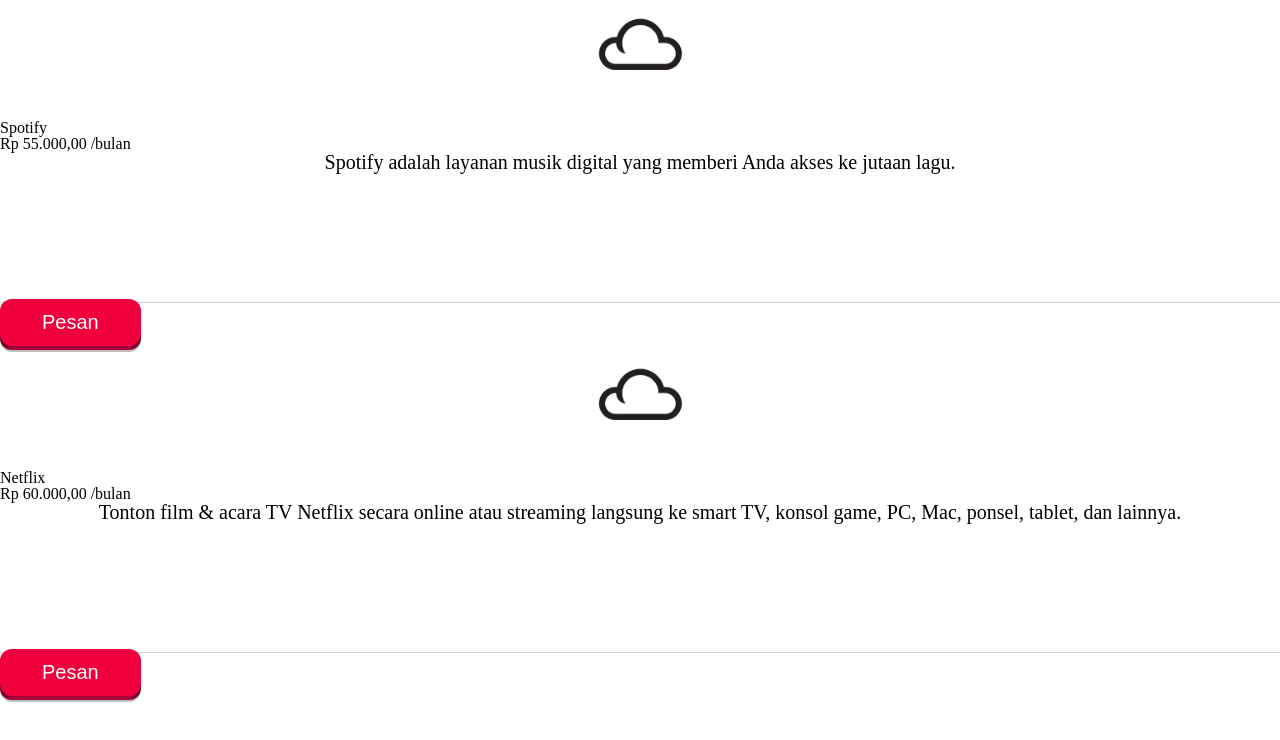
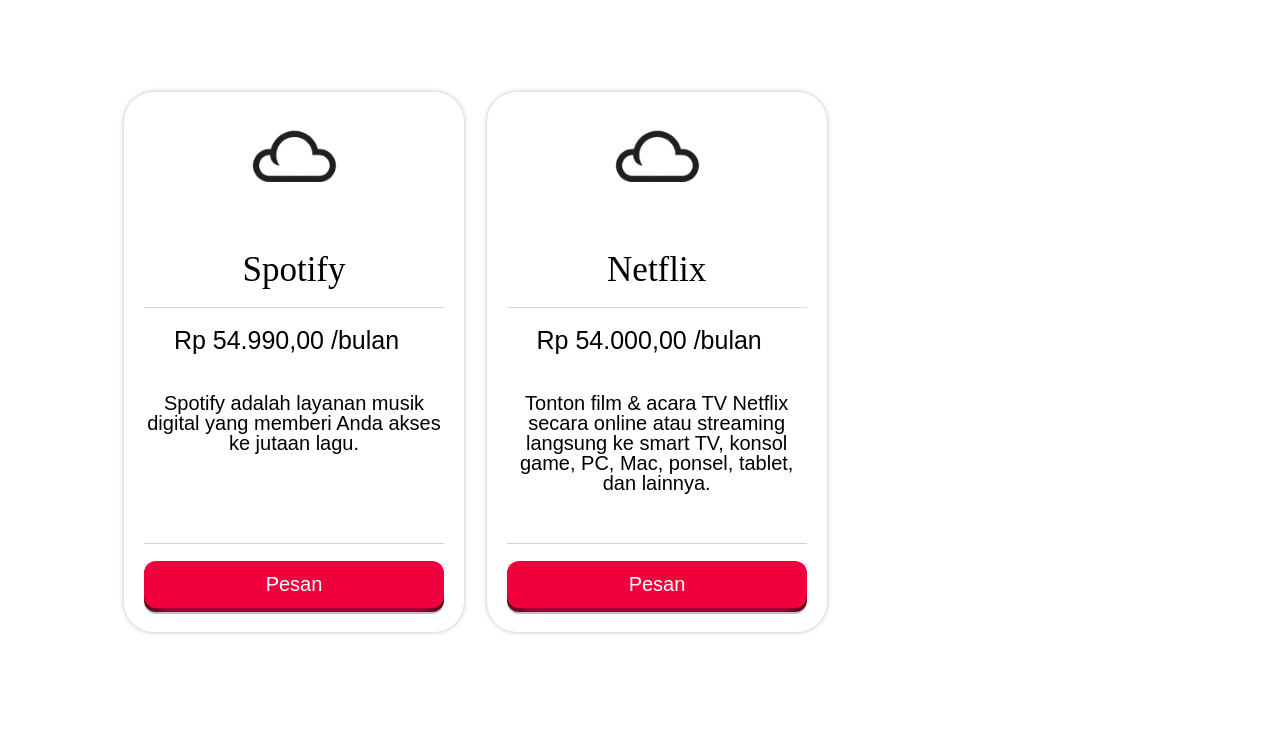
Before and after one commit to fathanabds/hackathon-p0-1, a plain HTML site: page index.html in a window 1280 px wide. Drawn offline with Linux system fonts and the light colour scheme.

Commit message:
perbaikan

```diff
--- a/index.html
+++ b/index.html
@@ -1,14 +1,15 @@
 <!DOCTYPE html>
 <html lang="en">
-  <head>
-    <meta charset="UTF-8" />
-    <meta name="viewport" content="width=device-width, initial-scale=1.0" />
-    <title>Hackathon Phase 0 Kelompok 1</title>
-    <link rel="stylesheet" href="style.css" />
-  </head>
-  <body>
-    <!-- tulis html sesuai dengan fitur masing-masing di dalam tag body ini -->
-    <div id="listProduct"></div>
+<head>
+    <meta charset="UTF-8">
+    <meta name="viewport" content="width=device-width, initial-scale=1.0">
+    <title>Document</title>
+    <link rel="stylesheet" href="style.css">
+</head>
+<body>
+    <div id="listProduct">
+
+    </div>
     <script src="script.js"></script>
-  </body>
+</body>
 </html>
--- a/script.js
+++ b/script.js
@@ -1,14 +1,12 @@
 let products = [
-  { name: 'Spotify', price: 55000, desc: 'Spotify adalah layanan musik digital yang memberi Anda akses ke jutaan lagu.' },
-  { name: 'Netflix', price: 60000, desc: 'Tonton film & acara TV Netflix secara online atau streaming langsung ke smart TV, konsol game, PC, Mac, ponsel, tablet, dan lainnya.' },
-];
-
-// tulis script js sesuai dengan fitur masing-masing di bawah ini
-let productsList = document.getElementById('listProduct');
-products.forEach((product) => {
-  let makeDiv = document.createElement('div');
-  makeDiv.className = 'product';
-  makeDiv.innerHTML = `
+    { name: 'Spotify', price: 54990, desc: 'Spotify adalah layanan musik digital yang memberi Anda akses ke jutaan lagu.' },
+    { name: 'Netflix', price: 54000, desc: 'Tonton film & acara TV Netflix secara online atau streaming langsung ke smart TV, konsol game, PC, Mac, ponsel, tablet, dan lainnya.' },
+  ]
+  let productsList = document.getElementById("listProduct")
+  products.forEach(product =>{
+    let makeDiv = document.createElement('div')
+    makeDiv.className = 'product'
+    makeDiv.innerHTML =`
         <div class = imgHeader>
           <img src = "img/a-simple-cloud-logo-or-icon-design-vector-removebg-preview (1).png"/>
         </div>
@@ -34,6 +32,41 @@
             </button>
         </div>
 
-      `;
-  listProduct.appendChild(makeDiv);
-});
+        `
+    listProduct.appendChild(makeDiv)
+  })
+
+  //WITH IMAGE
+  // let products = [
+  //   { name: 'Spotify', price: 54990, image: 'img/Spotify_Primary_Logo_RGB_Green.png' },
+  //   { name: 'Netflix', price: 54000, image: 'img/netflix-transparent-netflix-free-free-png.webp' },
+  //   { name: 'Netflix', price: 54000, image: 'img/netflix-transparent-netflix-free-free-png.webp' },
+  //   { name: 'Netflix', price: 54000, image: 'img/netflix-transparent-netflix-free-free-png.webp' },
+  //   { name: 'Netflix', price: 54000, image: 'img/netflix-transparent-netflix-free-free-png.webp' },
+  //   { name: 'Netflix', price: 54000, image: 'img/netflix-transparent-netflix-free-free-png.webp' },
+  // ]
+  // let productsList = document.getElementById("listProduct")
+  // products.forEach(product =>{
+  //   let makeDiv = document.createElement('div')
+  //   makeDiv.className = 'product'
+  //   makeDiv.innerHTML =`
+  //       <div class = "productHeader">
+  //           <img src = "${product.image}" id = "proImg" alt = "${product.name}"/>
+  //           <label for = "proImg">${product.name}</label>
+  //       </div>
+  //       <div class = "harga">
+  //           <p>${new Intl.NumberFormat('id-ID', { style: 'currency', currency: 'IDR' }).format(product.price)} /bulan</p>
+  //       </div>
+  //       <div class = "buttonDiList">
+  //           <button class="button-82-pushable" role="button">
+  //               <span class="button-82-shadow"></span>
+  //               <span class="button-82-edge"></span>
+  //               <span class="button-82-front text">
+  //                   Pesan
+  //               </span>
+  //           </button>
+  //       </div>
+
+  //       `
+  //   listProduct.appendChild(makeDiv)
+  // })
--- a/style.css
+++ b/style.css
@@ -128,7 +128,78 @@
   border-spacing: 0;
 }
 
-/* tulis style css sesuai dengan fitur masing-masing di bawah ini */
+/* tulis style css kalian di bawah ini */
+body{
+  margin: 40px;
+}
+.product img{
+    width: 100px;
+    height: 100px;
+    margin: 10px;
+    padding: 10px;
+    display: flex;
+
+}
+.product{
+    width: 300px;
+    /* height: 100%; */
+    border-radius: 30px;
+    /* background: #fdfcfc; */
+    box-shadow: 0px 0px 5px #bebebe;
+    margin:20px;
+    padding: 20px;
+    display: flex;
+    flex-direction: column;
+    flex-grow: 1;
+
+}
+.productHeader{
+    display: grid;
+    align-items: center;
+    justify-items: center;
+    border-bottom: 0.1px solid rgb(218, 218, 218);
+}
+.product label{
+    white-space: nowrap;
+    align-items: top;
+    font-size: 35px;
+    padding: 20px;
+    display: flex;
+    flex: 1;
+    font-family: serif;
+}
+#listProduct{
+    gap: 1rem;
+    border: 100px;
+    padding: 2rem;
+    margin: 2rem;
+    display: grid;
+    grid-template-columns: repeat(auto-fill, minmax(330px, 1fr))
+
+}
+.product p {
+    font-size: 25px;
+    font-family: sans-serif;
+}
+.harga{
+    padding: 20px;
+    padding-bottom: 5px;
+    padding-left: 5px;
+    font-family: sans-serif;
+    height: 60px;
+    text-align: left;
+    text-align: center;
+
+}
+.buttonDiList{
+
+    display: grid;
+    align-items: center;
+    /* position: relative; */
+    margin-top: 20px;
+    border-top: 1px solid #DADADA;
+    /* width: 90%; */
+}
 .button-82-pushable {
     position: relative;
     border: none;
@@ -152,7 +223,10 @@
     background: hsl(0deg 0% 0% / 0.25);
     will-change: transform;
     transform: translateY(2px);
-  transition: transform 600ms cubic-bezier(0.3, 0.7, 0.4, 1);
+    transition:
+      transform
+      600ms
+      cubic-bezier(.3, .7, .4, 1);
   }
 
   .button-82-edge {
@@ -162,7 +236,13 @@
     width: 100%;
     height: 100%;
     border-radius: 12px;
-  background: linear-gradient(to left, hsl(340deg 100% 16%) 0%, hsl(340deg 100% 32%) 8%, hsl(340deg 100% 32%) 92%, hsl(340deg 100% 16%) 100%);
+    background: linear-gradient(
+      to left,
+      hsl(340deg 100% 16%) 0%,
+      hsl(340deg 100% 32%) 8%,
+      hsl(340deg 100% 32%) 92%,
+      hsl(340deg 100% 16%) 100%
+    );
   }
 
   .button-82-front {
@@ -175,7 +255,10 @@
     background: hsl(345deg 100% 47%);
     will-change: transform;
     transform: translateY(-4px);
-  transition: transform 600ms cubic-bezier(0.3, 0.7, 0.4, 1);
+    transition:
+      transform
+      600ms
+      cubic-bezier(.3, .7, .4, 1);
   }
 
   @media (min-width: 768px) {
@@ -192,7 +275,10 @@
 
   .button-82-pushable:hover .button-82-front {
     transform: translateY(-6px);
-  transition: transform 250ms cubic-bezier(0.3, 0.7, 0.4, 1.5);
+    transition:
+      transform
+      250ms
+      cubic-bezier(.3, .7, .4, 1.5);
   }
 
   .button-82-pushable:active .button-82-front {
@@ -202,7 +288,10 @@
 
   .button-82-pushable:hover .button-82-shadow {
     transform: translateY(4px);
-  transition: transform 250ms cubic-bezier(0.3, 0.7, 0.4, 1.5);
+    transition:
+      transform
+      250ms
+      cubic-bezier(.3, .7, .4, 1.5);
   }
 
   .button-82-pushable:active .button-82-shadow {
@@ -213,26 +302,28 @@
   .button-82-pushable:focus:not(:focus-visible) {
     outline: none;
   }
-.desc {
+  .desc{
     height: 150px;
     border-bottom: 1px solid rgb(211, 209, 209);
   }
-.desc p {
+  .desc p{
     font-size: 20px;
     text-align: left;
     text-align: center;
   }
-.imgHeader img {
+  .imgHeader img{
     flex-shrink: 0;
     /* padding-bottom: 50px; */
     height: 100px;
-  margin-top: 0;
+    margin-top:0 ;
     padding-top: 0;
+
   }
-.imgHeader {
+  .imgHeader{
     display: grid;
     justify-items: center;
     height: 100px;
     padding-bottom: 20px;
     align-items: flex-start;
+
   }
```
Lines whose indentation alone changed are shown as unchanged.
